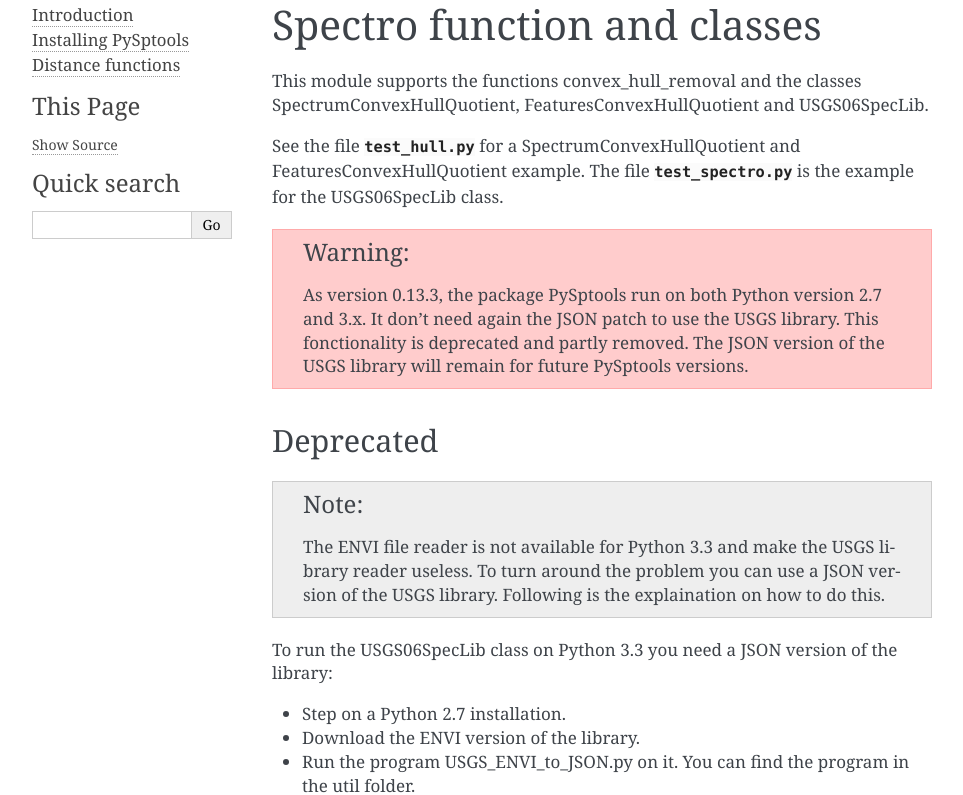
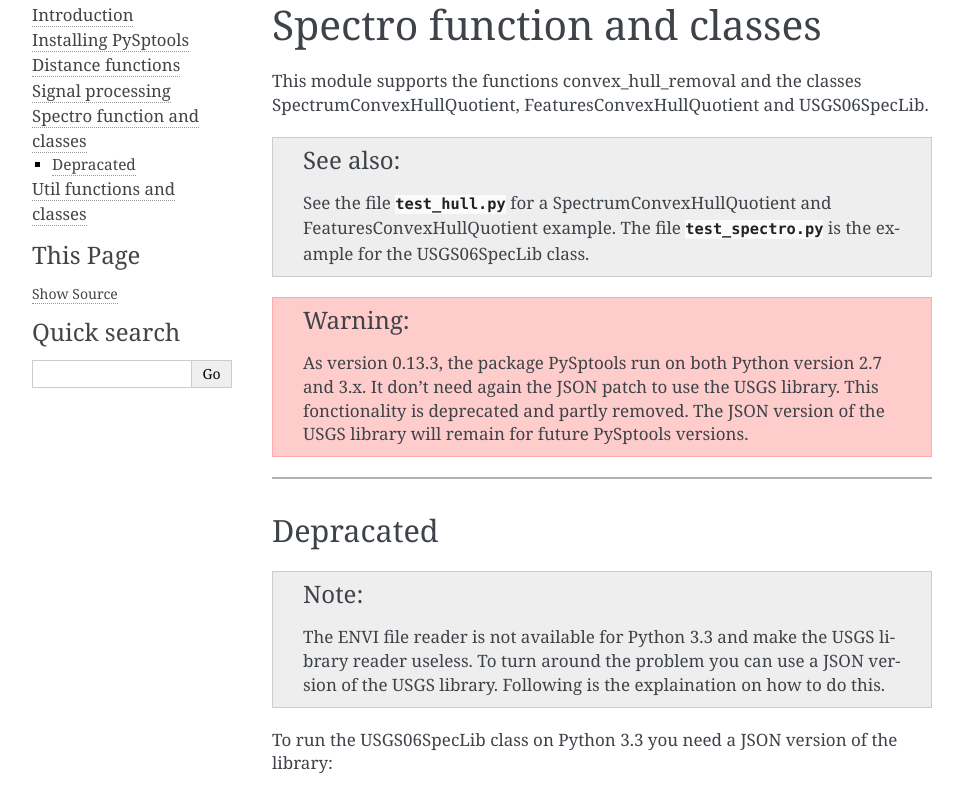
Before and after one commit to chsasank/pysptools-old, a Sphinx documentation site: the page built from docs/source/spectro.txt, in a window 1280 px wide and 1400 px high, cut to the strip 134-929 px from the top of the window. Shown: the whole strip, without its empty margins (148-1111 px from the left). Built offline with Sphinx 7.4.7, drawn with Linux system fonts in a browser that asks for light colours; pages that are not in the unit, such as notebooks, are missing from menus; some of the changed text lies outside the part shown.

Commit message:
modified few docs

```diff
--- a/docs/source/sigproc.txt
+++ b/docs/source/sigproc.txt
@@ -1,7 +1,7 @@
 .. automodule:: pysptools.sigproc
 
-Sigproc function
-****************
+Signal processing
+******************
 
 Bilateral is a noise reduction function.
 
--- a/docs/source/spectro.txt
+++ b/docs/source/spectro.txt
@@ -6,15 +6,20 @@
 This module supports the functions convex_hull_removal and the
 classes SpectrumConvexHullQuotient, FeaturesConvexHullQuotient and USGS06SpecLib.
 
-See the file :download:`test_hull.py<../tests/test_hull.py>`
-for a SpectrumConvexHullQuotient and FeaturesConvexHullQuotient example. The file :download:`test_spectro.py<../tests/test_spectro.py>` is the example for the USGS06SpecLib class.
+.. seealso::
+	See the file :download:`test_hull.py<../tests/test_hull.py>`
+	for a SpectrumConvexHullQuotient and FeaturesConvexHullQuotient example. The file :download:`test_spectro.py<../tests/test_spectro.py>` is the example for the USGS06SpecLib class.
 
-.. warning:: As version 0.13.3, the package PySptools run on both Python version 2.7 and 3.x. It don't need again the JSON patch to use the USGS library. This fonctionality is deprecated and partly removed. The JSON version of the USGS library will remain for future PySptools versions.
+.. warning::
+	As version 0.13.3, the package PySptools run on both Python version 2.7 and 3.x. It don't need again the JSON patch to use the USGS library. This fonctionality is deprecated and partly removed. The JSON version of the USGS library will remain for future PySptools versions.
 
-Deprecated
-==========
 
-.. note:: The ENVI file reader is not available for Python 3.3 and make the USGS library reader useless. To turn around the problem you can use a JSON version of the USGS library. Following is the explaination on how to do this.
+------------------------------
+
+Depracated
+----------
+.. note::
+	The ENVI file reader is not available for Python 3.3 and make the USGS library reader useless. To turn around the problem you can use a JSON version of the USGS library. Following is the explaination on how to do this.
 
 To run the USGS06SpecLib class on Python 3.3 you need a JSON version of the library:
 
@@ -23,10 +28,15 @@
 * Run the program USGS_ENVI_to_JSON.py on it. You can find the program in the util folder.
 * And use the class spectro.JSONReader to load the JSON file, see test_hull.py for an example.
 
-End deprecated
-==============
+------------------------------
 
-------------------------------
+
+Convex Hull Removal
+===================
+
+.. autofunction:: pysptools.spectro.convex_hull_removal
+
+
 
 FeaturesConvexHullQuotient
 ==========================
@@ -34,7 +44,7 @@
 .. autoclass:: pysptools.spectro.FeaturesConvexHullQuotient
     :members:
 
-------------------------------
+
 
 SpectrumConvexHullQuotient
 ==========================
```
Also changed, not shown: other parts of docs/source/sigproc.txt (+2 -2 lines), other parts of docs/source/spectro.txt (+0 -8 lines), docs/source/index.txt (+5 -30 lines), docs/source/material_count_cls.txt (deleted, +0 -18 lines), docs/source/material_count_fn.txt (deleted, +0 -16 lines), docs/source/material_count_front.txt (deleted, +0 -12 lines), docs/source/noise_cls.txt (deleted, +0 -26 lines), docs/source/noise_fn.txt (deleted, +0 -9 lines), docs/source/noise_front.txt (deleted, +0 -12 lines).
